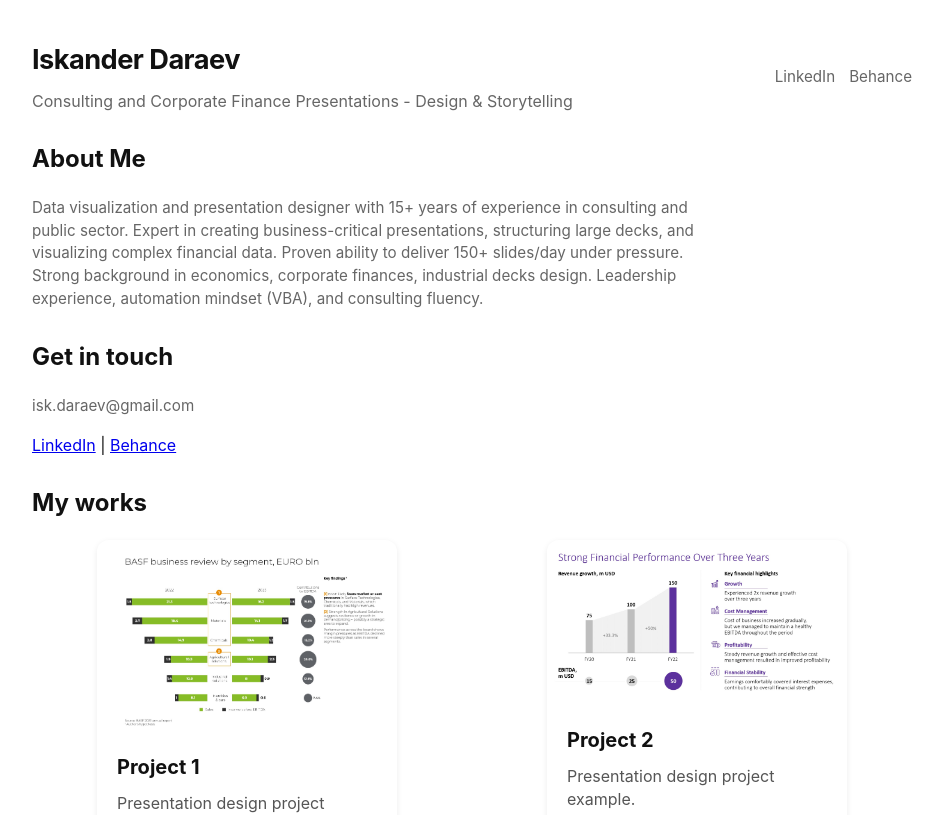
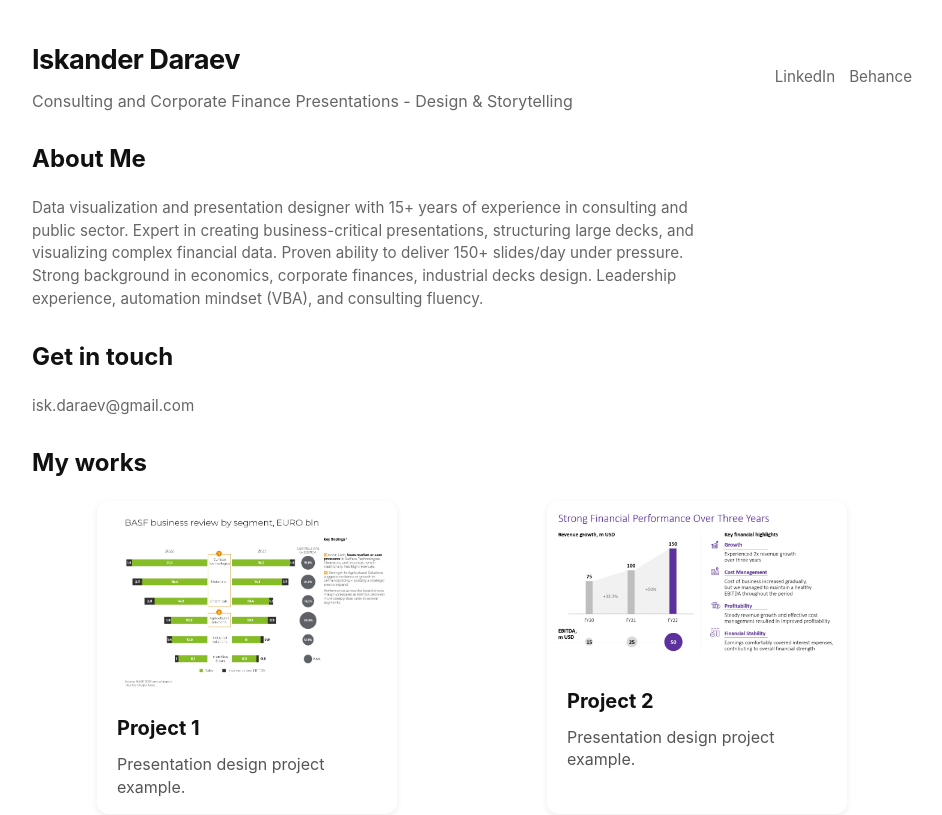
Before and after one commit to isk06/ruportfo, a Next.js app: page / in a window 1280 px wide. Shown: the top 815 px of the page, without its empty margins (168-1110 px from the left). Built offline with nearby package versions, Linux system fonts and the light colour scheme.

Commit message:
Del Li and Beh 2

```diff
--- a/app/page.tsx
+++ b/app/page.tsx
@@ -23,23 +23,7 @@ export default function HomePage() {
 
       <section className="section">
         <h2>Get in touch</h2>
-        <p className="contact font-normal">isk.daraev@gmail.com</p>
-        <div style={{ marginTop: "10px" }}>
-          <a
-            href="https://www.linkedin.com/in/iskander-daraev/"
-            target="_blank"
-            rel="noreferrer"
-          >
-            LinkedIn
-          </a>{" | "}
-          <a
-            href="https://www.behance.net/iskdaraev"
-            target="_blank"
-            rel="noreferrer"
-          >
-            Behance
-          </a>
-        </div>
+        <p className="contact">isk.daraev@gmail.com</p>
       </section>
 
       <section className="section">
```
